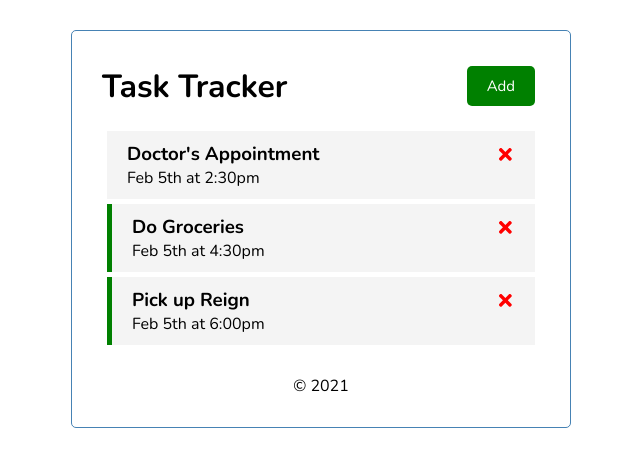
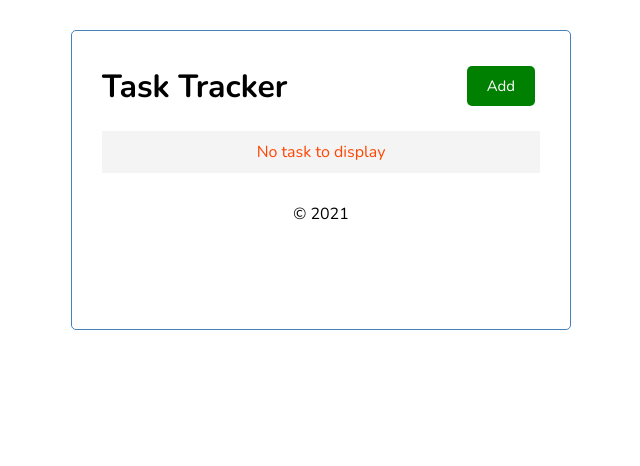
Before and after one commit to femmor/react-task-project, a React (Create React App) app: page / in a window 1280 px wide. Shown: the top 466 px of the page, without its empty margins (319-959 px from the left). Built offline with nearby package versions, Linux system fonts and the light colour scheme; data requests are answered from the project's data file.

Commit message:
Delete task from server

```diff
--- a/db.json
+++ b/db.json
@@ -1,22 +1,3 @@
 {
-  "tasks": [
-    {
-      "id": 1,
-      "text": "Doctor's Appointment",
-      "day": "Feb 5th at 2:30pm",
-      "reminder": false
-    },
-    {
-      "id": 2,
-      "text": "Do Groceries",
-      "day": "Feb 5th at 4:30pm",
-      "reminder": true
-    },
-    {
-      "id": 3,
-      "text": "Pick up Reign",
-      "day": "Feb 5th at 6:00pm",
-      "reminder": true
-    }
-  ]
+  "tasks": []
 }
--- a/src/App.js
+++ b/src/App.js
@@ -36,7 +36,12 @@ const App = () => {
   }
 
   // Delete task
-  const deleteTask = (id) => {
+  const deleteTask = async (id) => {
+    // delete request
+    await fetch(`http://localhost:5000/tasks/${id}`, {
+      method: 'DELETE'
+    })
+
     const deletedTask = tasks.filter(task => task.id !== id)
     setTasks(deletedTask)
   }
```
